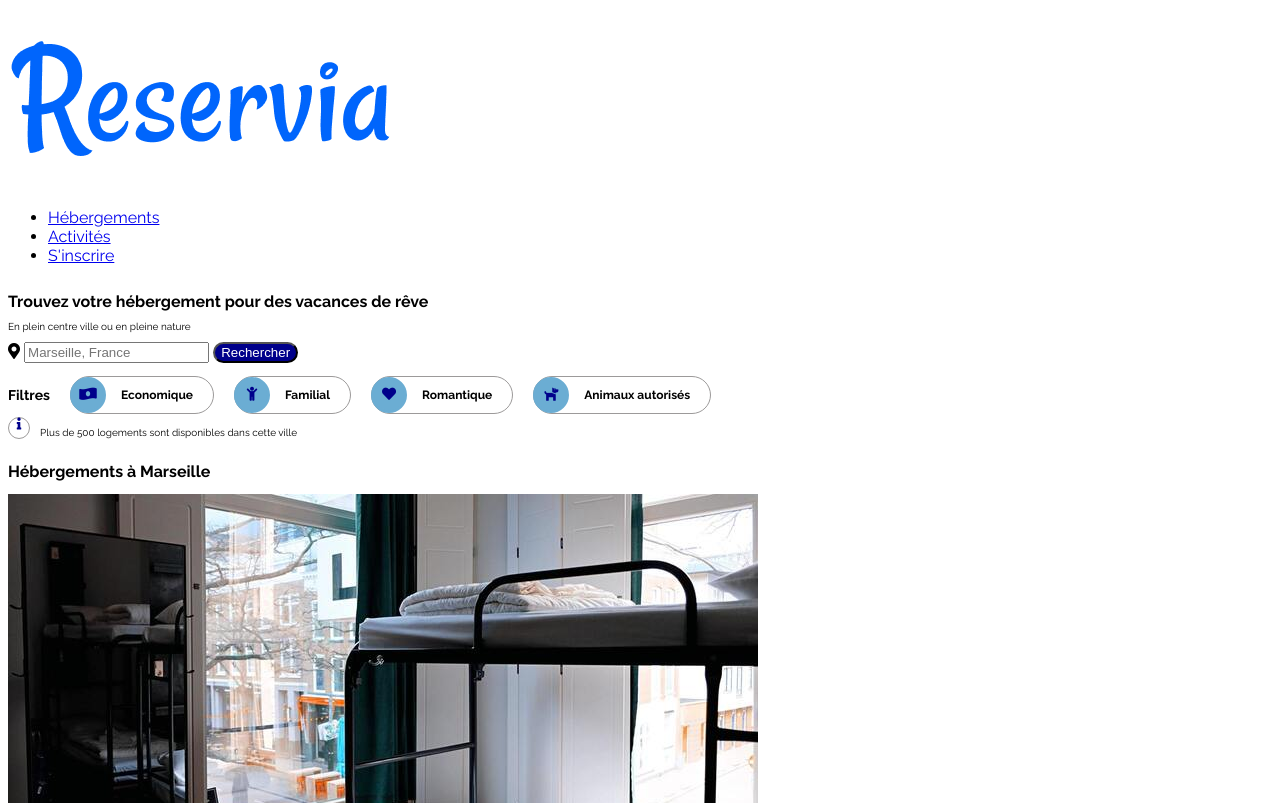
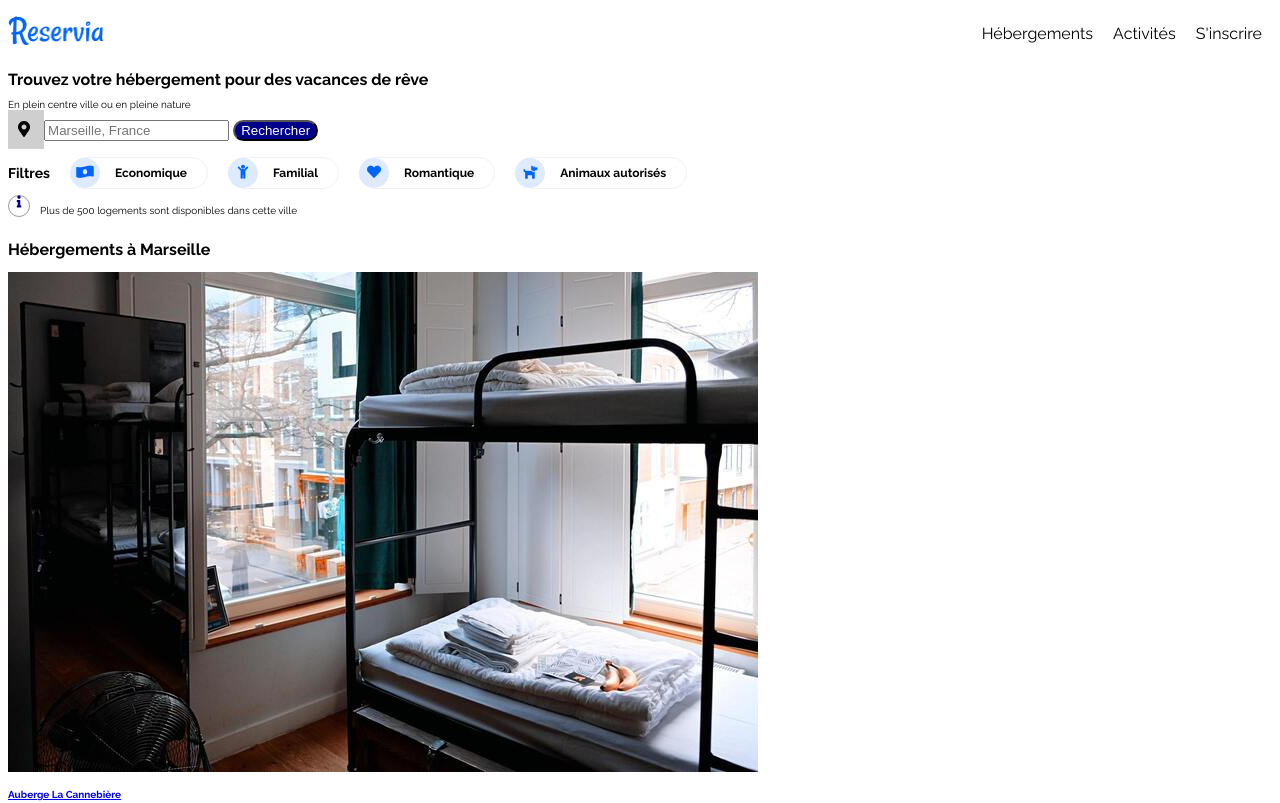
Before and after one commit to aurorea35/AurelieCourbin_2_27072021, a plain HTML site: page index.html in a window 1280 px wide. Shown: the top 803 px of the page. Drawn offline with Linux system fonts and the light colour scheme.

Commit message:
Modifiacation suite à mentorat du 10 septembre

```diff
--- a/index.html
+++ b/index.html
@@ -13,24 +13,27 @@
     <body>
         <!-- En-tete avec logo et menu de navigation-->
         <header>
+            <div class="logo-nav">
                 <div class="logo">
                     <img src="images/logo/reservia@3x.png" alt="Logo Reservia" />
                 </div>
-            <nav>
-                <div class="barre_navigation">
+
+                <nav class="barre_navigation">
                     <ul>
-                        <li><a href="hebergement">Hébergements</a></li>
-                        <li><a href="activite">Activités</a></li>
-                        <li><a href="sinscrire">S'inscrire</a></li>
+                        <li><a href="#">Hébergements</a></li>
+                        <li><a href="#">Activités</a></li>
+                        <li><a href="#">S'inscrire</a></li>
                     </ul>
+                </nav>
             </div>
-            </nav>
 
-            <div class="rechercher">
+            <div>
                 <h1>Trouvez votre hébergement pour des vacances de rêve</h1>
                 <p>En plein centre ville ou en pleine nature</p>
-                <form method="post">
+                <form class="rechercher" method ="post">
+                    <span>
                         <i class="fas fa-map-marker-alt"></i>
+                    </span>
                     <input type="txt" name="ville" placeholder="Marseille, France">
                     <button class="clic">Rechercher</button>
                 </form>
@@ -276,7 +279,7 @@
                     <img src="images/activites/4_small/paul-hermann-QFTrLdQIRhI-unsplash.jpg" alt="Fort de Pomegues" />
 
                     <div class="legende">
-                        <figcaption>Fort de Pomègues</figcaption>
+                        <h4>Fort de Pomègues</h4>
                     </div>
                 </a>
             </div>
--- a/styles.css
+++ b/styles.css
@@ -27,26 +27,46 @@ var
     --grisfonce: #f2f2f2c4;
 }
 
+p
+{
+    font-size: 10px;
+}
+
 /* Header */
 
-.logo-img ????
+.logo-nav
 {
-    width: 30%;
+    display: flex;
+    justify-content: space-between;
 }
 
-.barre_navigation
+.logo img
+{
+    width: 25%;
+}
+
+.barre_navigation ul
 {
     display: flex;
     justify-content: space-between;
     align-items: center;
     flex-wrap: wrap;
+    list-style-type: none;
 }
-p
+
+.barre_navigation a
 {
-    font-size: 10px;
+    text-decoration: none;
+    padding: 10px;
+    color: black;
 }
 
 /* Recherche */
+.rechercher span
+{
+    padding: 10px;
+    background: #cfcfcf;
+}
 .clic
 {
     color: white;
@@ -56,6 +76,7 @@ p
 }
 
 /* Filtre */
+
 .filtres
 {
     display: flex;
@@ -73,7 +94,7 @@ p
 
 .choix_filtre
 {
-    border: 1px rgb(156, 154, 154) solid;
+    border: 1px #F2F2F2 solid;
     border-radius: 20px;
     padding-right: 20px;
     margin-left: 20px;
@@ -81,12 +102,11 @@ p
 
 .filtres i
 {
-    border: rgb(107, 173, 211) solid;
     border-radius: 40px;
     width: 30px;
     height: 30px;
-    color: darkblue;
-    background-color: rgb(107, 173, 211);
+    color: #0065FC;
+    background-color: #DEEBFF;
     text-align: center;
     vertical-align: middle;
     line-height: 28px;
@@ -103,6 +123,7 @@ p
 }
 
 /* Information */
+
 .information
 {
     display: flex;
@@ -129,6 +150,7 @@ p
 /* Hébergement */
 
 /* Footer */
+
 .footer
 {
     background-color: #F2F2F2;
```
Lines whose indentation alone changed are shown as unchanged.
